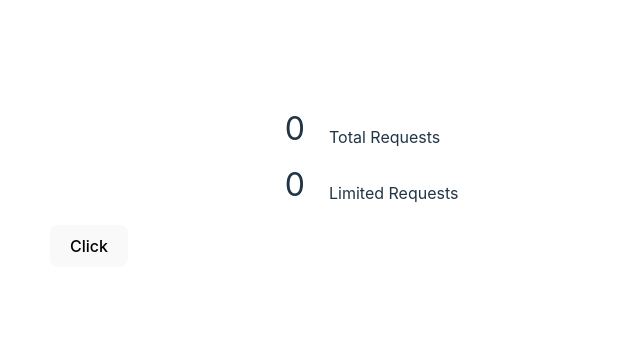
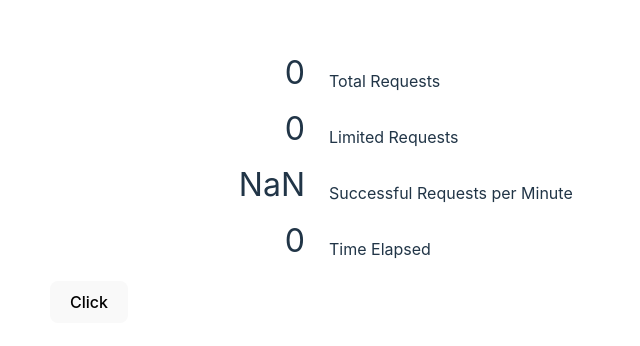
Before and after one commit to jnsahaj/rate-limiter-lab, a React (Vite) app in the folder client/: page / in a window 1280 px wide. Shown: the part 214-560 px from the top of the page, without its empty margins (551-1191 px from the left). Built offline with nearby package versions, Linux system fonts and the light colour scheme; no server answers.

Commit message:
feat: Display successful requests per minute stat

```diff
--- a/client/src/App.jsx
+++ b/client/src/App.jsx
@@ -9,8 +9,14 @@ function App() {
     const [totalRequests, setTotalRequests] = useState(0);
     const [limitedRequests, setLimitedRequests] = useState(0);
     const { start, reset, isActive, time } = useTimer();
+    const [firstRequestTimestamp, setFirstRequestTimestamp] = useState(0);
 
     // Timestamps: firstRequest, lastRequest, lastSuccessfulRequest, firstSuccessfulRequest
+
+    const [timeDifference, setTimeDifference] = useState(0);
+
+    const successfulRequestsPerMinute =
+        (totalRequests - limitedRequests) / (timeDifference / (60 * 1000));
 
     const handleLimit = async () => {
         const result = await limit();
@@ -22,6 +28,9 @@ function App() {
         }
         if (!isActive) {
             start();
+            setFirstRequestTimestamp(Date.now());
+        } else {
+            setTimeDifference(Date.now() - firstRequestTimestamp);
         }
     };
 
@@ -78,6 +87,24 @@ function App() {
                                 <span>Limited Requests</span>
                             </div>
                         </div>
+                        <div className="stat-cont">
+                            <div className="stat-value">
+                                <span>
+                                    {successfulRequestsPerMinute.toFixed(2)}
+                                </span>
+                            </div>
+                            <div className="stat-name">
+                                <span>Successful Requests per Minute</span>
+                            </div>
+                        </div>
+                        <div className="stat-cont">
+                            <div className="stat-value">
+                                <span>{time}</span>
+                            </div>
+                            <div className="stat-name">
+                                <span>Time Elapsed</span>
+                            </div>
+                        </div>
                     </Grid>
                     <Grid item xs={12} display="flex" justifyContent="center">
                         <button onClick={handleLimit}>Click</button>
```
